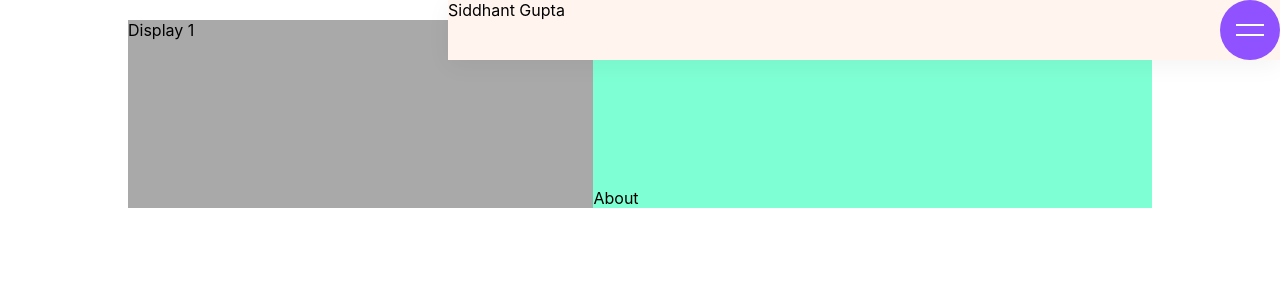
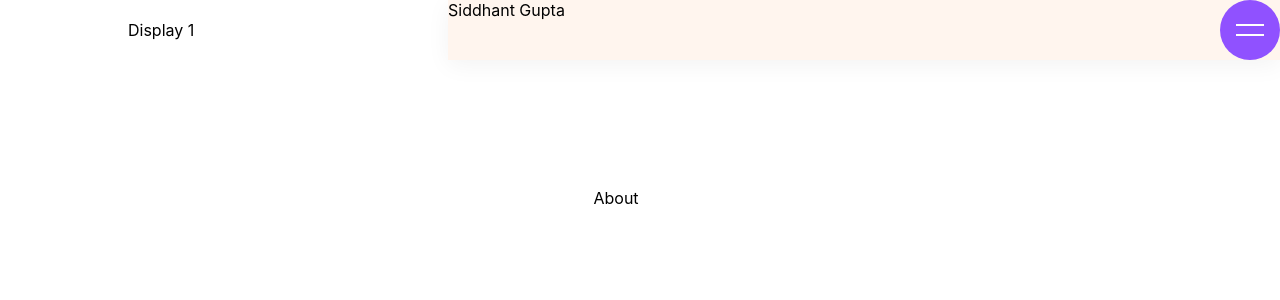
Before and after one commit to guptaSiddhant-JS/siddhantgupta.in, a React (Create React App) app: page /about in a window 1280 px wide. Shown: the top 300 px of the page. Built offline with nearby package versions, Linux system fonts and the light colour scheme.

Commit message:
Updated te Displays for better Partion

```diff
--- a/src/components/Displays/contentDisplay/ContentDisplay.module.css
+++ b/src/components/Displays/contentDisplay/ContentDisplay.module.css
@@ -1,4 +1,4 @@
 .container{
   width: 50%;
-  background-color: darkgrey;
+
 }
--- a/src/components/Displays/infoDisplay/InfoDisplay.module.css
+++ b/src/components/Displays/infoDisplay/InfoDisplay.module.css
@@ -1,4 +1,4 @@
 .container{
     width: 60%;
-    background-color: aquamarine;
+    /* background-color: aquamarine; */
   }
```
